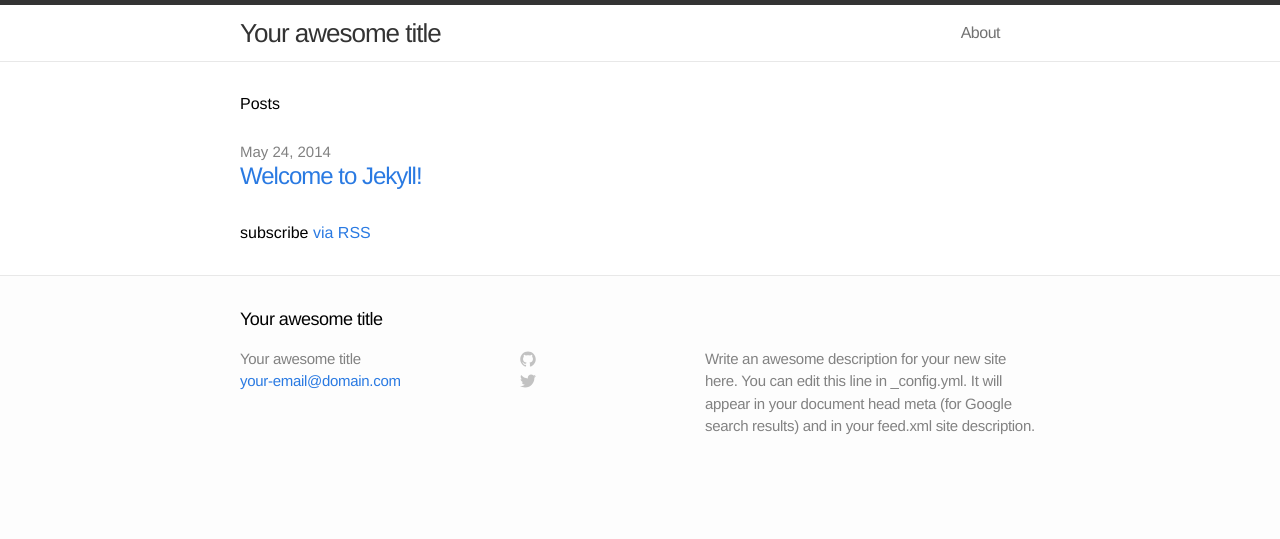
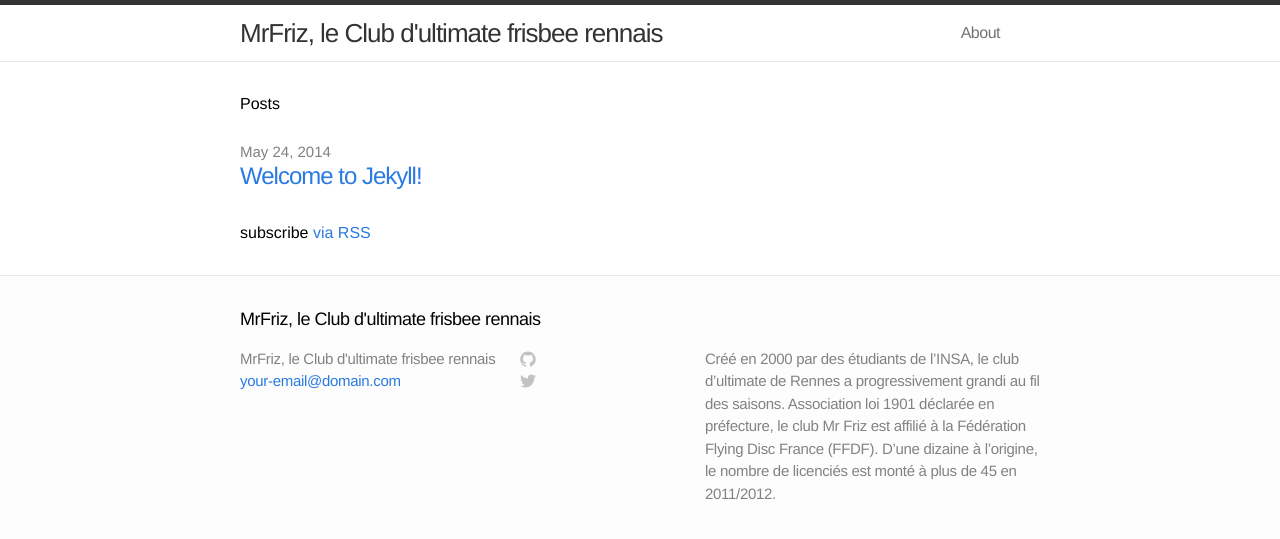
Before and after one commit to MrFriz/MrFriz.github.io, a Jekyll site: the page built from index.html, in a window 1280 px wide. Shown: the top 539 px of the page. Built offline with Jekyll 4.4.1, drawn with Linux system fonts in a browser that asks for light colours.

Commit message:
Update _config.yml

```diff
--- a/_config.yml
+++ b/_config.yml
@@ -1,7 +1,7 @@
 # Site settings
-title: Your awesome title
+title: MrFriz, le Club d'ultimate frisbee rennais
 email: your-email@domain.com
-description: "Write an awesome description for your new site here. You can edit this line in _config.yml. It will appear in your document head meta (for Google search results) and in your feed.xml site description."
+description: "Créé en 2000 par des étudiants de l’INSA, le club d’ultimate de Rennes a progressivement grandi au fil des saisons. Association loi 1901 déclarée en préfecture, le club Mr Friz est affilié à la Fédération Flying Disc France (FFDF). D’une dizaine à l’origine, le nombre de licenciés est monté à plus de 45 en 2011/2012."
 baseurl: ""
 url: "http://yourdomain.com"
 
```
